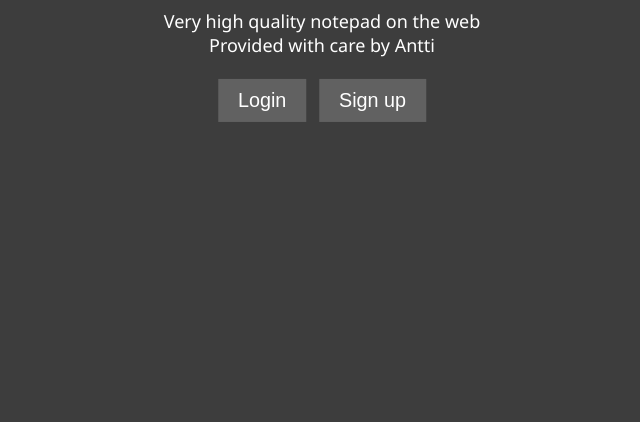
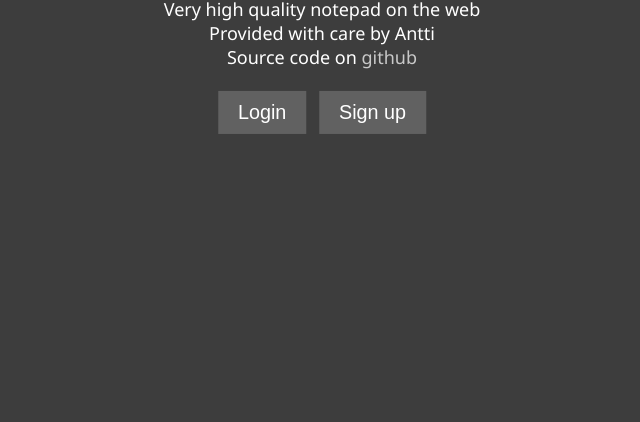
Before and after one commit to Chicken/WebNotepad, a website: page web/index.html in a window 1280 px wide. Shown: the part 378-800 px from the top of the page, without its empty margins (318-958 px from the left). Drawn offline with Linux system fonts and the light colour scheme.

Commit message:
github link & todo

```diff
--- a/web/index.html
+++ b/web/index.html
@@ -11,7 +11,8 @@
             <h1>Antti.Codes Notepad</h1>
             <p>
                 Very high quality notepad on the web <br>
-                Provided with care by Antti
+                Provided with care by Antti <br>
+                Source code on <a href="https://github.com/Chicken/WebNotepad">github</a>
             </p>
             <a href="/login"><button>Login</button></a>
             <a href="/signup"><button>Sign up</button></a>
--- a/web/style.css
+++ b/web/style.css
@@ -132,3 +132,12 @@ button[type=submit] {
     width: 45%;
     font-size: 0.9em;
 }
+
+a, a:link, a:visited {
+    text-decoration: none;
+    color: rgb(200, 200, 200);
+}
+
+a:hover, a:active {
+    color: rgb(225, 225, 225);
+}
```
Also changed, not shown: README.md.
